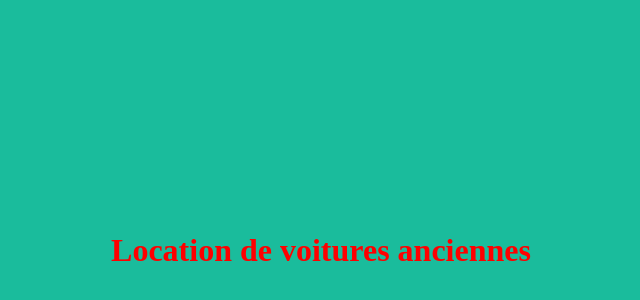
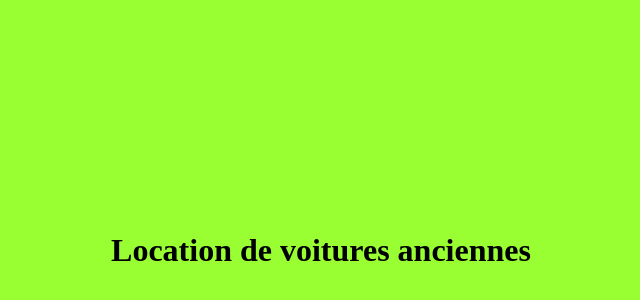
Before and after one commit to yedder6/AgenceLocation, a plain HTML site: page index.html in a window 1280 px wide. Shown: the part 42-342 px from the top of the page, without its empty margins (319-959 px from the left). Drawn offline with Linux system fonts and the light colour scheme.

Commit message:
fond vert

```diff
--- a/index.html
+++ b/index.html
@@ -4,7 +4,7 @@
 <meta charset="utf-8">
 <title></title>
 </head>
-<body style="background-color:#1abc9c">
-<h1 style="padding-top:20%; padding-bottom:20%; text-align:center;color:#F00">Location de voitures anciennes</h1>
+<body style="background-color:#99ff33">
+<h1 style="padding-top:20%; padding-bottom:20%; text-align:center;color:#000">Location de voitures anciennes</h1>
 </body>
 </html>
```
